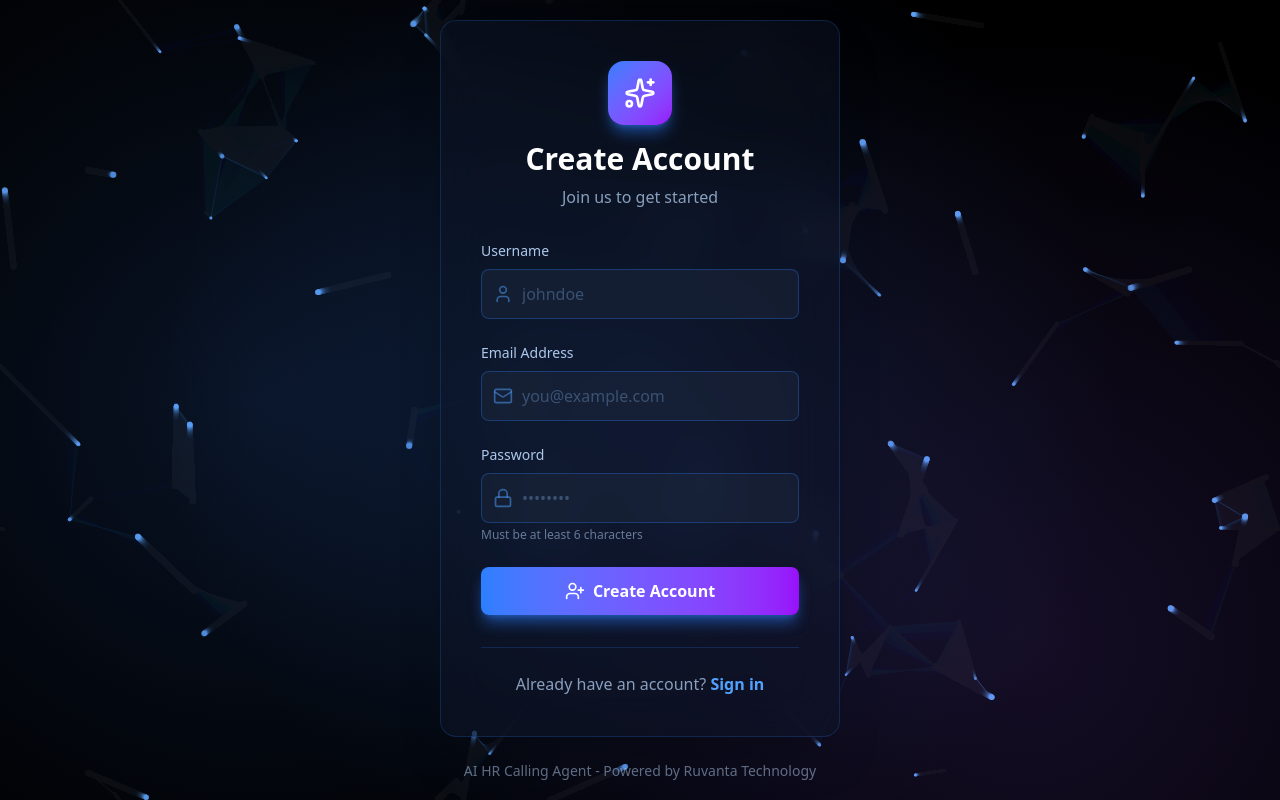
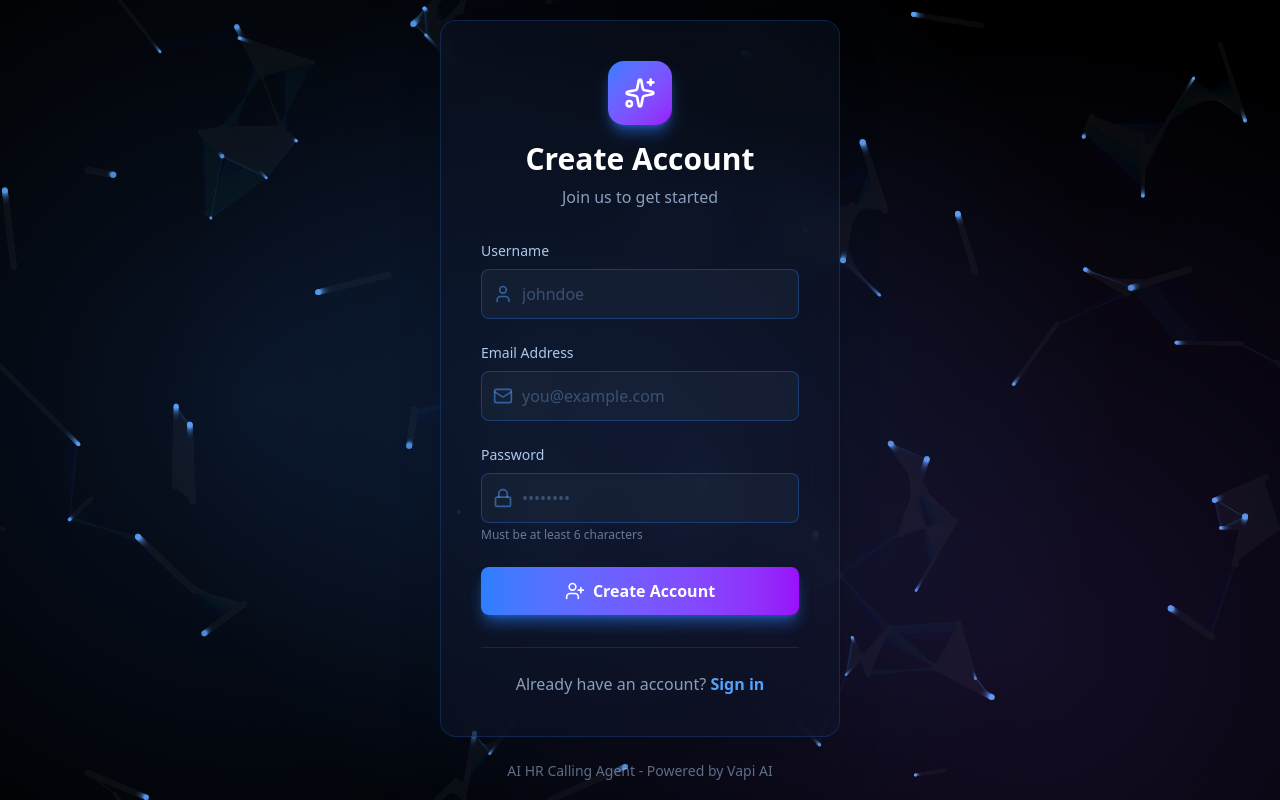
Before and after one commit to yashtiwari750/ruvanta_omnidim_hr_agent, a React (Vite) app in the folder frontend/: page / in a window 1280 px wide. Built offline with nearby package versions, Linux system fonts and the light colour scheme.

Commit message:
Change footer text to 'Powered by Vapi AI'
Updated footer text to reflect new branding.

```diff
--- a/frontend/src/components/Signup.jsx
+++ b/frontend/src/components/Signup.jsx
@@ -1,3 +1,215 @@
+// import { useState, useRef } from "react";
+// import { useNavigate, Link } from 'react-router-dom';
+
+// import { toast } from 'react-toastify';
+// import { User, Mail, Lock, UserPlus, Sparkles } from 'lucide-react';
+// import API from "../axios";
+// import AnimatedBackground from './AnimatedBackground';
+// import '../styles/animations.css';
+
+// const Signup = () => {
+//   const [username, setUsername] = useState('');
+//   const [email, setEmail] = useState('');
+//   const [password, setPassword] = useState('');
+//   const [isLoading, setIsLoading] = useState(false);
+//   const navigate = useNavigate();
+//   const canvasRef = useRef(null);
+
+//   const submitHandler = async (e) => {
+//     e.preventDefault();
+//     setIsLoading(true);
+
+//     const user = { username, email, password };
+
+//     try {
+//       const response = await API.post('/api/users/signup', user, {
+//         headers: {
+//           "Content-Type": "application/json"
+//         }
+//       });
+//       console.log(response.data);
+
+//       if (response.status === 201) {
+//         localStorage.setItem('token', response?.data?.token);
+//         toast.success('Account created successfully!');
+
+//         setTimeout(() => navigate('/login'), 2000);
+//       }
+//     } catch (error) {
+//       toast.error(error.response?.data?.message || "Registration failed");
+//       console.error("Something went wrong:", error.response?.data?.message || error.message);
+//     } finally {
+//       setIsLoading(false);
+//     }
+//   };
+
+//   const styles = {
+//     canvas: {
+//       position: 'fixed',
+//       top: 0,
+//       left: 0,
+//       width: '100%',
+//       height: '100%',
+//       zIndex: 0,
+//       background: 'linear-gradient(135deg, #030712 0%, #1e1b4b 100%)',
+//     },
+//     gradientOverlay: {
+//       position: 'fixed',
+//       top: 0,
+//       left: 0,
+//       width: '100%',
+//       height: '100%',
+//       background: 'radial-gradient(circle at 20% 50%, rgba(59, 130, 246, 0.15) 0%, transparent 50%), radial-gradient(circle at 80% 80%, rgba(139, 92, 246, 0.15) 0%, transparent 50%)',
+//       pointerEvents: 'none',
+//       zIndex: 1,
+//     },
+//     mouseGradient: {
+//       position: 'fixed',
+//       top: 0,
+//       left: 0,
+//       width: '100%',
+//       height: '100%',
+//       background: 'radial-gradient(600px at var(--mouse-x, 50%) var(--mouse-y, 50%), rgba(59, 130, 246, 0.15), transparent 80%)',
+//       pointerEvents: 'none',
+//       zIndex: 1,
+//     },
+//   };
+
+//   return (
+//     <div className="relative min-h-screen flex items-center justify-center overflow-hidden">
+//       {/* Animated Background */}
+//       <AnimatedBackground canvasRef={canvasRef} styles={styles} />
+
+
+
+
+//       {/* Signup Form Container */}
+//       <div className="relative z-10 w-full max-w-md px-6">
+//         {/* Glassmorphic Card */}
+//         <div className="bg-slate-900/40 backdrop-blur-xl border border-blue-500/20 rounded-2xl shadow-2xl p-8 md:p-10">
+//           {/* Header */}
+//           <div className="text-center mb-8">
+//             <div className="inline-flex items-center justify-center w-16 h-16 bg-gradient-to-br from-blue-500 to-purple-600 rounded-2xl mb-4 shadow-lg shadow-blue-500/50">
+//               <Sparkles className="w-8 h-8 text-white" />
+//             </div>
+//             <h1 className="text-3xl font-bold text-white mb-2">Create Account</h1>
+//             <p className="text-blue-200/70">Join us to get started</p>
+//           </div>
+
+//           {/* Form */}
+//           <form onSubmit={submitHandler} className="space-y-6">
+//             {/* Username Input */}
+//             <div>
+//               <label htmlFor="username" className="block text-sm font-medium text-blue-200/90 mb-2">
+//                 Username
+//               </label>
+//               <div className="relative">
+//                 <div className="absolute inset-y-0 left-0 pl-3 flex items-center pointer-events-none">
+//                   <User className="h-5 w-5 text-blue-400/50" />
+//                 </div>
+//                 <input
+//                   id="username"
+//                   type="text"
+//                   placeholder="johndoe"
+//                   value={username}
+//                   onChange={(e) => setUsername(e.target.value)}
+//                   required
+//                   className="w-full pl-10 pr-4 py-3 bg-slate-800/50 border border-blue-500/30 rounded-lg text-white placeholder-blue-300/30 focus:outline-none focus:ring-2 focus:ring-blue-500/50 focus:border-transparent transition-all duration-200"
+//                 />
+//               </div>
+//             </div>
+
+//             {/* Email Input */}
+//             <div>
+//               <label htmlFor="email" className="block text-sm font-medium text-blue-200/90 mb-2">
+//                 Email Address
+//               </label>
+//               <div className="relative">
+//                 <div className="absolute inset-y-0 left-0 pl-3 flex items-center pointer-events-none">
+//                   <Mail className="h-5 w-5 text-blue-400/50" />
+//                 </div>
+//                 <input
+//                   id="email"
+//                   type="email"
+//                   placeholder="you@example.com"
+//                   value={email}
+//                   onChange={(e) => setEmail(e.target.value)}
+//                   required
+//                   className="w-full pl-10 pr-4 py-3 bg-slate-800/50 border border-blue-500/30 rounded-lg text-white placeholder-blue-300/30 focus:outline-none focus:ring-2 focus:ring-blue-500/50 focus:border-transparent transition-all duration-200"
+//                 />
+//               </div>
+//             </div>
+
+//             {/* Password Input */}
+//             <div>
+//               <label htmlFor="password" className="block text-sm font-medium text-blue-200/90 mb-2">
+//                 Password
+//               </label>
+//               <div className="relative">
+//                 <div className="absolute inset-y-0 left-0 pl-3 flex items-center pointer-events-none">
+//                   <Lock className="h-5 w-5 text-blue-400/50" />
+//                 </div>
+//                 <input
+//                   id="password"
+//                   type="password"
+//                   placeholder="••••••••"
+//                   value={password}
+//                   onChange={(e) => setPassword(e.target.value)}
+//                   required
+//                   minLength={6}
+//                   className="w-full pl-10 pr-4 py-3 bg-slate-800/50 border border-blue-500/30 rounded-lg text-white placeholder-blue-300/30 focus:outline-none focus:ring-2 focus:ring-blue-500/50 focus:border-transparent transition-all duration-200"
+//                 />
+//               </div>
+//               <p className="mt-1 text-xs text-blue-200/50">Must be at least 6 characters</p>
+//             </div>
+
+//             {/* Submit Button */}
+//             <button
+//               type="submit"
+//               disabled={isLoading}
+//               className="primary-button w-full py-3 px-4 bg-gradient-to-r from-blue-500 to-purple-600 text-white font-semibold rounded-lg shadow-lg shadow-blue-500/50 hover:shadow-blue-500/70 focus:outline-none focus:ring-2 focus:ring-blue-500/50 disabled:opacity-50 disabled:cursor-not-allowed transition-all duration-200 flex items-center justify-center gap-2"
+//             >
+//               {isLoading ? (
+//                 <>
+//                   <div className="w-5 h-5 border-2 border-white/30 border-t-white rounded-full animate-spin" />
+//                   <span>Creating account...</span>
+//                 </>
+//               ) : (
+//                 <>
+//                   <UserPlus className="w-5 h-5" />
+//                   <span>Create Account</span>
+//                 </>
+//               )}
+//             </button>
+//           </form>
+
+//           {/* Divider */}
+//           <div className="mt-8 pt-6 border-t border-blue-500/20">
+//             <p className="text-center text-blue-200/70">
+//               Already have an account?{' '}
+//               <Link
+//                 to="/login"
+//                 className="text-blue-400 hover:text-blue-300 font-semibold transition-colors duration-200"
+//               >
+//                 Sign in
+//               </Link>
+//             </p>
+//           </div>
+//         </div>
+
+//         {/* Footer Text */}
+//         <p className="text-center text-blue-200/50 text-sm mt-6">
+//           AI HR Calling Agent - Powered by Ruvanta Technology
+//         </p>
+//       </div>
+//     </div>
+//   );
+// };
+
+// export default Signup;
+
+
+
 import { useState, useRef } from "react";
 import { useNavigate, Link } from 'react-router-dom';
 
@@ -199,7 +411,7 @@ const Signup = () => {
 
         {/* Footer Text */}
         <p className="text-center text-blue-200/50 text-sm mt-6">
-          AI HR Calling Agent - Powered by Ruvanta Technology
+          AI HR Calling Agent - Powered by Vapi AI
         </p>
       </div>
     </div>
```
